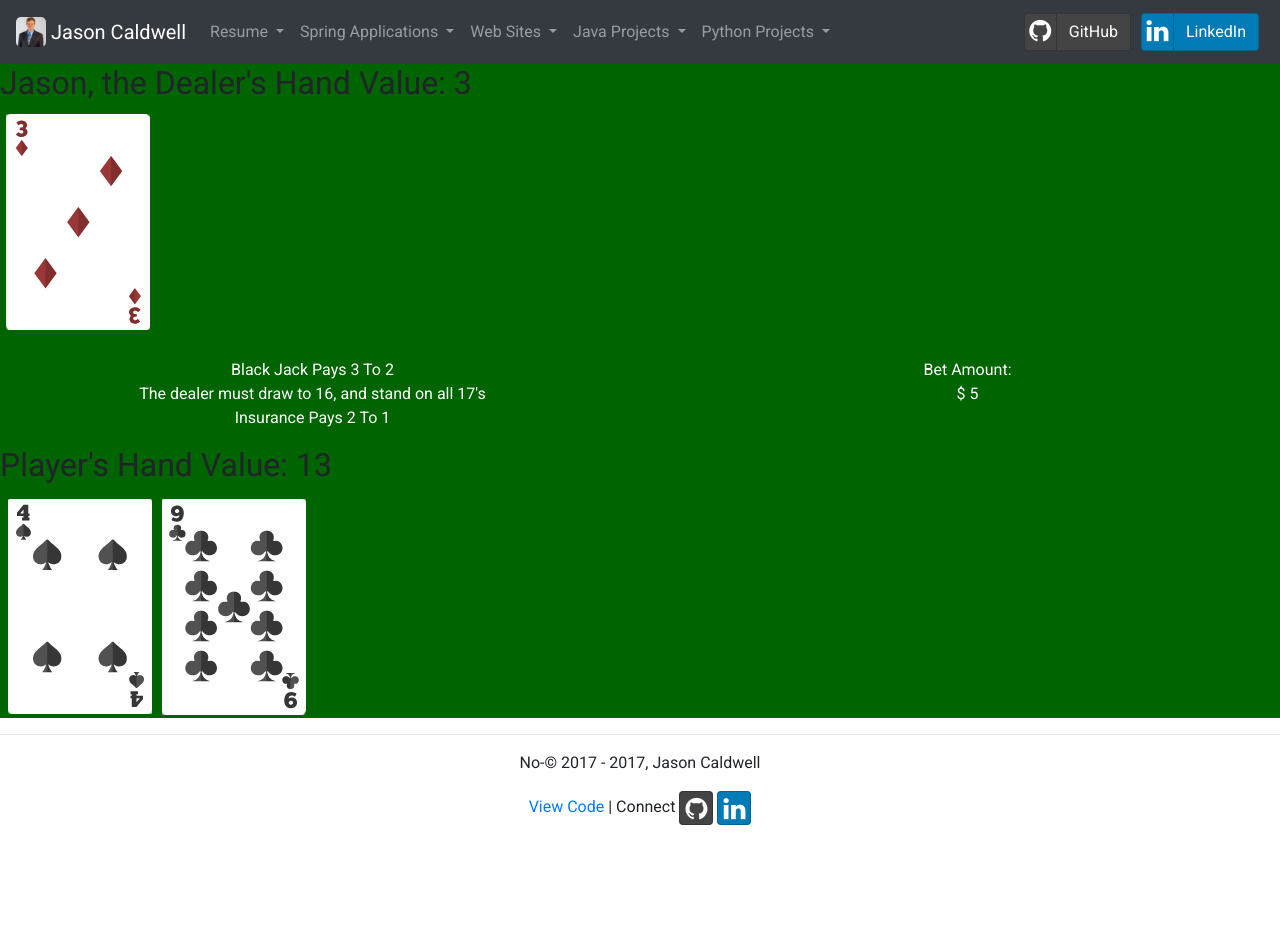
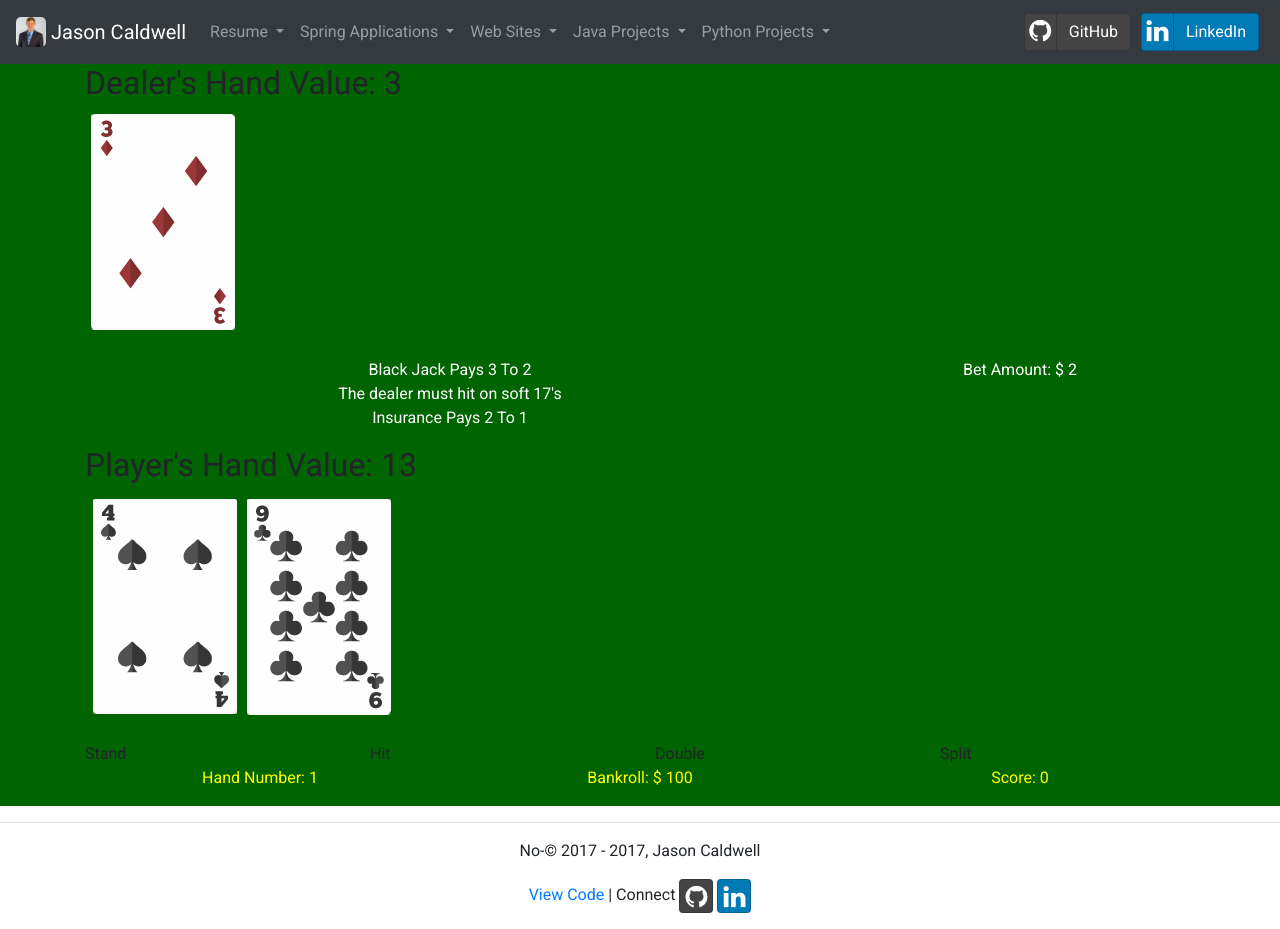
Before and after one commit to JasonCaldwellMBA/Blackjack_Online, a plain HTML site: page blackjack.html in a window 1280 px wide. Before the commit the page ends 841 px from the top, so only its background shows below. Drawn offline with nearby package versions, Linux system fonts and the light colour scheme.

Commit message:
Add stats

```diff
--- a/blackjack.html
+++ b/blackjack.html
@@ -117,21 +117,21 @@
   <!-- ============================ End Nav ================================= -->
 
   <div id="card_table">
+    <section class="container">
     <div id="dealer">
       <h2 id="dealer_name"></h2>
       <div id="dealer_hand"></div>
     </div>
     <br>
     <div class="row">
-      <div id="rules" class="col-lg-6">
+      <div id="rules" class="col-sm-8">
         <p> Black Jack Pays 3 To 2 <br>
-           The dealer must draw to 16, and stand on all 17's <br>
+           The dealer must hit on soft 17's <br>
             Insurance Pays 2 To 1
         </p>
       </div>
-      <div id="bet" class="col-lg-6">
-        <p> Bet Amount: <br>
-           $
+      <div id="bet" class="col-sm-4">
+        <p> Bet Amount: $
         </p>
       </div>
     </div>
@@ -139,6 +139,25 @@
       <h2 id="player_name"></h2>
       <div id="player_hand"></div>
     </div>
+    <br>
+    <div class="row actions">
+      <div id="stand" class="col-sm-3"> Stand </div>
+      <div id="hit" class="col-sm-3"> Hit </div>
+      <div id="double" class="col-sm-3"> Double </div>
+      <div id="split" class="col-sm-3"> Split </div>
+    </div>
+    <div class="row stats">
+      <div id="hand_num" class="col-sm-4">
+        <p> Hand Number: </p>
+      </div>
+      <div id="bankroll" class="col-sm-4">
+        <p> Bankroll: $ </p>
+      </div>
+      <div id="score" class="col-sm-4">
+        <p> Score: </p>
+      </div>
+    </div>
+  </section>
   </div>
   <script type="text/javascript" src="js/blackjack.js"></script>
 </body>
--- a/css/main.css
+++ b/css/main.css
@@ -20,6 +20,11 @@ body {
   text-align: center;
 }
 
+.stats {
+  color: yellow;
+  text-align: center;
+}
+
 footer {
   font-size: 16px;
   text-align: center;
--- a/js/blackjack.js
+++ b/js/blackjack.js
@@ -1,6 +1,8 @@
 var rank = ["2", "3", "4", "5", "6", "7", "8", "9", "T", "J", "Q", "K", "A"];
 var suit = ["c", "d", "h", "s"];
 var cards = [];
+var hand_num = 1;
+var score = 0;
 
 var player = {
   name : 'Player',
@@ -10,11 +12,11 @@ var player = {
 };
 
 var dealer = {
-  name : 'Jason',
+  name : 'Dealer',
   hand : []
 };
 
-$('#dealer_name').text(dealer.name + ", the Dealer's Hand Value: ");
+$('#dealer_name').text(dealer.name + "'s Hand Value: ");
 $('#player_name').text(player.name + "'s Hand Value: ");
 
 var deck = function(){
@@ -45,11 +47,14 @@ function shuffle(array) {
 };
 
 function placeBet(){
-  var bet = 5;
+  var bet = player.bet_size;
   return bet;
 }
 
 $('#bet').children().append(placeBet());
+$('#score').children().append(score);
+$('#hand_num').children().append(hand_num);
+$('#bankroll').children().append(player.bankroll);
 
 shuffle(new_deck);
 console.log(new_deck);
```
